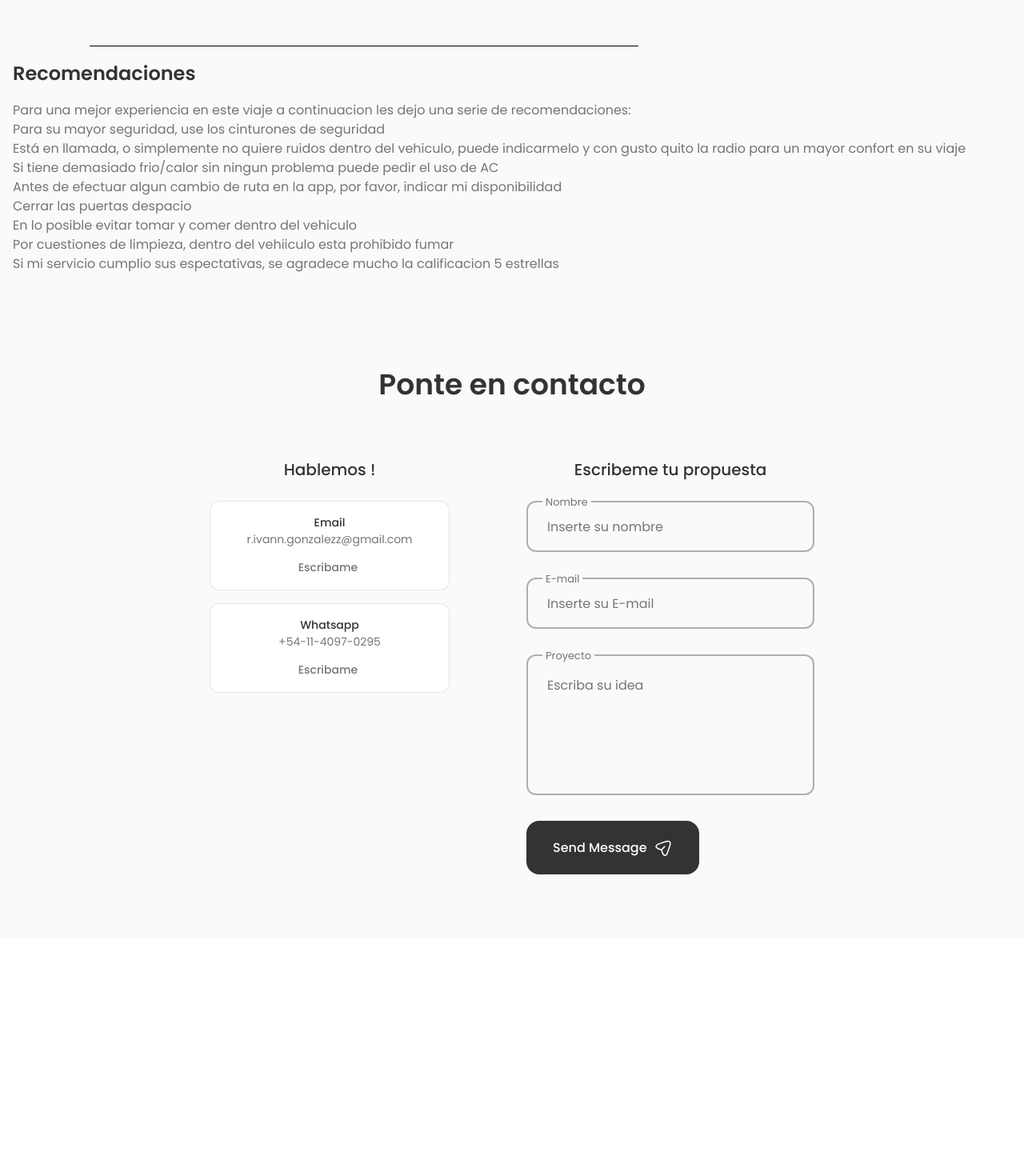
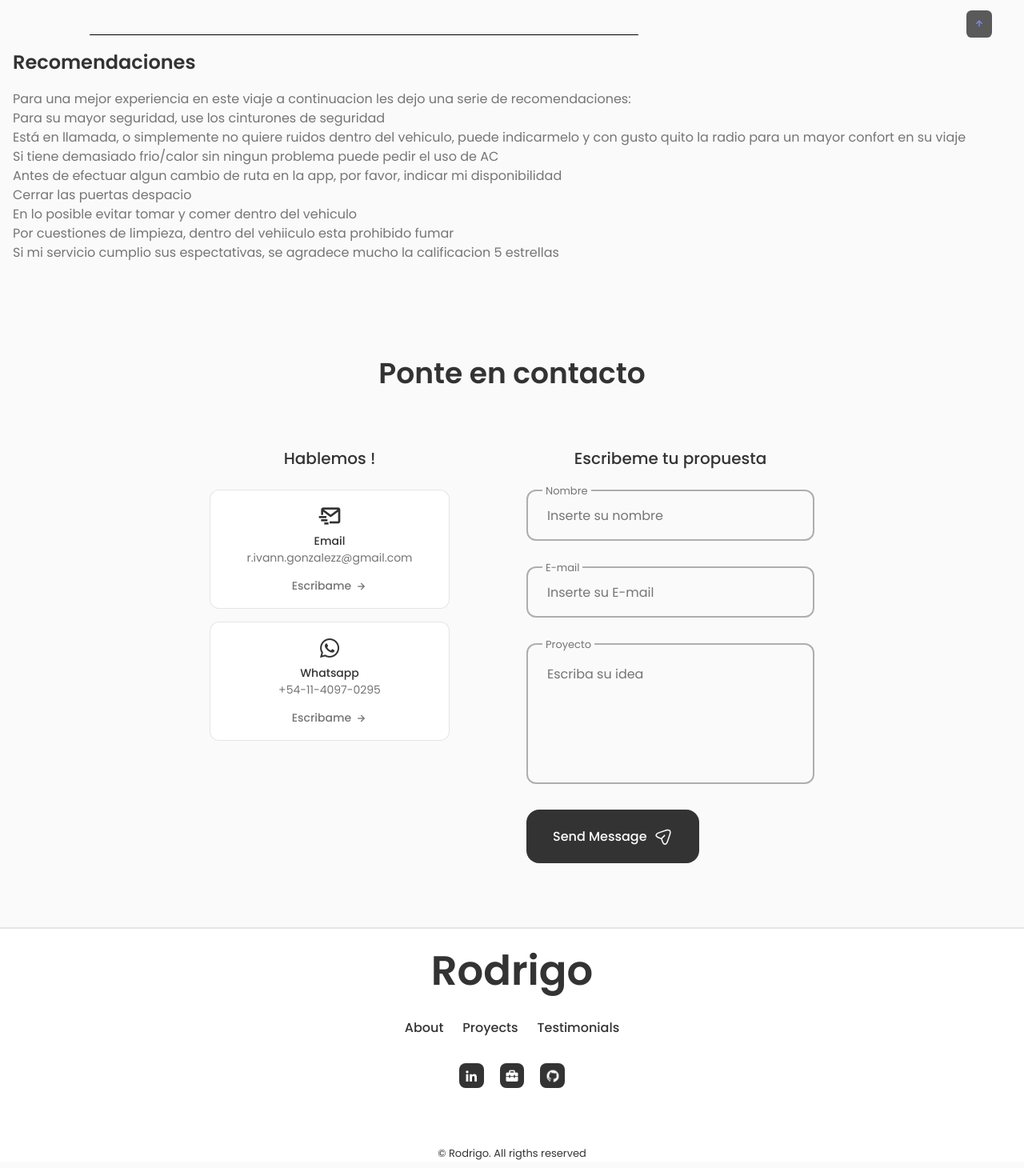
Before and after one commit to RodrigoIvanGonzalez/DriverWeb, a React (Vite) app: page / in a window 1280 px wide. Shown: the part 913-2373 px from the top of the page at 80% size. Before the commit the page ends 2086 px from the top, so only its background shows below. Built offline with nearby package versions, Linux system fonts and the light colour scheme.

Commit message:
creacion scroll up y footer

```diff
--- a/index.html
+++ b/index.html
@@ -3,6 +3,8 @@
   <head>
     <meta charset="UTF-8" />
     <link rel="icon" type="image/svg+xml" href="./src/assets/uber-2.svg" />
+    <link href='https://unpkg.com/boxicons@2.1.4/css/boxicons.min.css' rel='stylesheet'>
+    <link rel="stylesheet" href="https://unicons.iconscout.com/release/v4.0.8/css/line.css">
     <meta name="viewport" content="width=device-width, initial-scale=1.0" />
     <title>Bienvenid@</title>
   </head>
--- a/src/App.jsx
+++ b/src/App.jsx
@@ -4,7 +4,8 @@ import Welcome from './components/welcome/Welcome'
 import About from './components/about/About'
 import Travel from './components/travel/Travel'
 import Contact from './components/contact/Contact'
-// import Footer from './components/footer/Footer'
+import Footer from './components/footer/Footer'
+import Scrollup from './components/scrollup/Scrollup'
 
 
 
@@ -22,8 +23,8 @@ function App() {
         <Contact />
     </main>
 
-      {/* <Footer />  */}
-
+      <Footer />
+      <Scrollup />
     </>
   )
 }
--- a/src/components/contact/Contact.jsx
+++ b/src/components/contact/Contact.jsx
@@ -1,4 +1,4 @@
-import React, { useRef } from 'react';
+import { useRef } from 'react';
 import emailjs from '@emailjs/browser';
 import "./contact.css"
 
@@ -65,7 +65,7 @@ function Contact() {
                         <button className="button button--flex">
                             Send Message
                             <svg
-                class="button__icon"
+                className="button__icon"
                 xmlns="http://www.w3.org/2000/svg"
                 width="24"
                 height="24"
--- a/src/components/footer/Footer.jsx
+++ b/src/components/footer/Footer.jsx
@@ -0,0 +1,52 @@
+import React from 'react';
+import "./footer.css"
+
+const Footer = () => {
+return (
+    <footer className="footer">
+        <div className="footer container container">
+            <h1 className="footer__title">Rodrigo</h1>
+
+            <ul className="footer__list">
+                <li>
+                    <a href="#about" className="footer__link">
+                        About
+                    </a>
+                </li>
+
+                <li>
+                    <a href="#portfolio" className="footer__link">
+                        Proyects
+                    </a>
+                </li>
+
+                <li>
+                    <a href="#" className="footer__link">
+                        Testimonials
+                    </a>
+                </li>
+            </ul>
+
+            <div className="footer__social">
+
+            <a href="https://www.linkedin.com/in/rodrigo-iv%C3%A1n-gonz%C3%A1lez-aa1a20286//" className="footer__social-link" target="_blank">
+            <i className='bx bxl-linkedin'></i>
+            </a>
+
+        <a href="#" className="footer__social-link" target="_blank">
+        <i className='bx bxs-briefcase-alt-2'></i>
+        </a>
+
+        <a href="https://github.com/RodrigoIvanGonzalez" className="footer__social-link" target="_blank">
+        <i className='bx bxl-github bx-tada' ></i>
+        </a>
+            </div>
+
+            <span className="footer__copy"> &#169; Rodrigo. All rigths reserved</span>
+
+        </div>
+    </footer>
+)
+}
+
+export default Footer
--- a/src/components/footer/footer.css
+++ b/src/components/footer/footer.css
@@ -0,0 +1,74 @@
+.footer{
+    background-color: var(--container-color);
+    border-top: 1px solid rgba(0, 0, 0, 0.1);
+    }
+
+    .footer__container{
+    padding: 2rem 0 6rem;
+    }
+
+    .footer__title,
+    .footer__link{
+    color: var(--title-color);
+    }
+
+    .footer__title{
+    text-align: center;
+    margin-bottom: var(--mb-2);
+    margin-top: 1.5rem;
+    }
+
+    .footer__link:hover{
+    color: var(--title-color-dark);
+    }
+
+    .footer__list{
+        display: flex;
+        justify-content: center;
+        column-gap: 1.5rem;
+        margin-bottom: var(--mb-2);
+    }
+
+    .footer__social{
+    display: flex;
+    justify-content: center;
+    column-gap: 1.25rem;
+    }
+
+    .footer__social-link{
+    background-color: var(--title-color);
+    color: var(--container-color);
+    font-size:  1.125rem;
+    padding: 0.4rem;
+    border-radius: 0.5rem;
+    display: inline-flex;
+    }
+
+    .footer__copy{
+        display: block;
+        margin-top: 4.5rem;
+        margin-bottom: var(--mb-0-5);
+        color: var(--title-color);
+        text-align: center;
+        font-size: var(--smaller-font-size);
+    }
+
+    @media screen and (max-width: 992px) {
+        .footer__social-link{
+            padding: 0.25rem;
+            border-radius: 0.25rem;
+            font-size: 1rem;
+        }
+    }
+
+    @media screen and (max-width: 768px) {
+
+    }
+
+    @media screen and (max-width: 576px) {
+
+    }
+
+    @media screen and (max-width: 350px) {
+
+    }
--- a/src/components/header/header.css
+++ b/src/components/header/header.css
@@ -9,7 +9,7 @@
 }
 
 .nav{
-    height: calc(var(--header-height) + 1.9rem);
+    height: calc(var(--header-height) + 1rem);
     display: flex;
     justify-content: space-between;
     align-items: center;
--- /dev/null
+++ b/src/components/scrollup/Scrollup.jsx
@@ -0,0 +1,17 @@
+import React from 'react'
+import "./scrollup.css"
+
+const Scrollup = () => {
+    window.addEventListener('scroll', function() {
+        const scrollUp = document.querySelector('.scrollup');
+        if (this.scrollY >= 560) scrollUp.classList.add("show-scroll");
+        else scrollUp.classList.remove("show-scroll");
+    });
+return (
+    <a href="#" className="scrollup">
+        <i className="uil uil-arrow-up scrollup-icon"></i>
+    </a>
+)
+}
+
+export default Scrollup
--- /dev/null
+++ b/src/components/scrollup/scrollup.css
@@ -0,0 +1,48 @@
+.scrollup {
+    position: fixed;
+    right: 2.5rem;
+    bottom: -20%;
+    background-color: var(--title-color);
+    opacity: 0.8;
+    padding: 0.3rem 0.5rem;
+    border-radius: 0.4rem;
+    z-index: var(--z-tooltip);
+    transition: .4s;
+}
+
+.scrollup__icon {
+    font-size: 1.5rem;
+    color: var(--container-color);
+}
+
+.scrollup:hover {
+    background-color: var(--title-color-dark);
+}
+
+
+.show-scroll{
+    bottom: 3rem;
+}
+
+@media screen and (max-width: 992px) {
+    .scrollup{
+        right: 1.5rem;
+        padding: 0.25rem 0.4rem;
+    }
+
+    .scrollup__icon{
+        font-size: 1.25rem;
+    }
+}
+
+@media screen and (max-width: 768px) {
+    .show-scroll{
+        bottom: 4rem;
+    }
+}
+
+@media screen and (max-width: 350px) {
+    .scrollup{
+        right: 1rem;
+    }
+}
```
Also changed, not shown: 1 other file (tests, documents, lock files or other folders).
